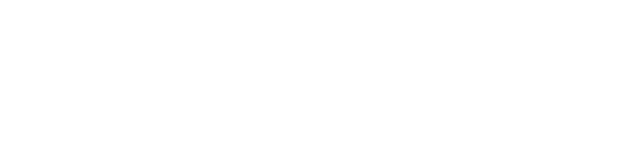
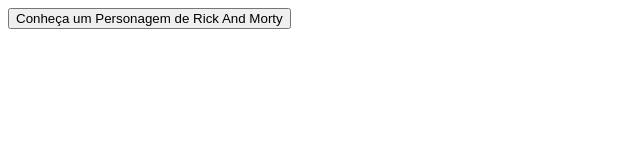
Before and after one commit to kimalextst/desafio-catalisa, a plain HTML site: page index.html in a window 1280 px wide. Shown: the whole page, without its empty margins (0-640 px from the left). Drawn offline with Linux system fonts and the light colour scheme.

Commit message:
Adicionar corpo do html

```diff
--- a/index.html
+++ b/index.html
@@ -7,4 +7,11 @@
         <meta name="viewport" content="width=device-width, initial-scale=1.0">
         <title>Conheça Rick and Morty</title>
     </head>
+    <body>
+        <main>
+            <section>
+                <button>Conheça um Personagem de Rick And Morty</button>
+            </section>
+        </main>
+    </body>
 </html>
```
